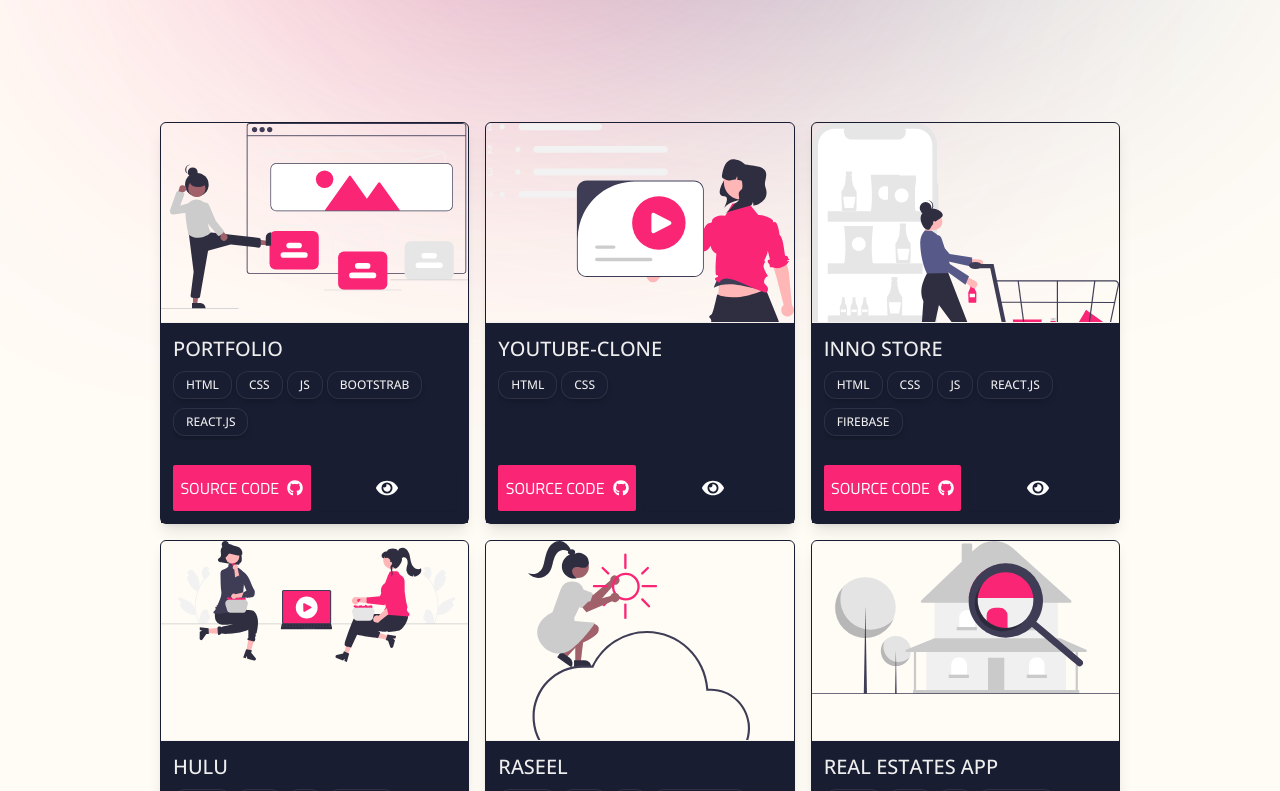
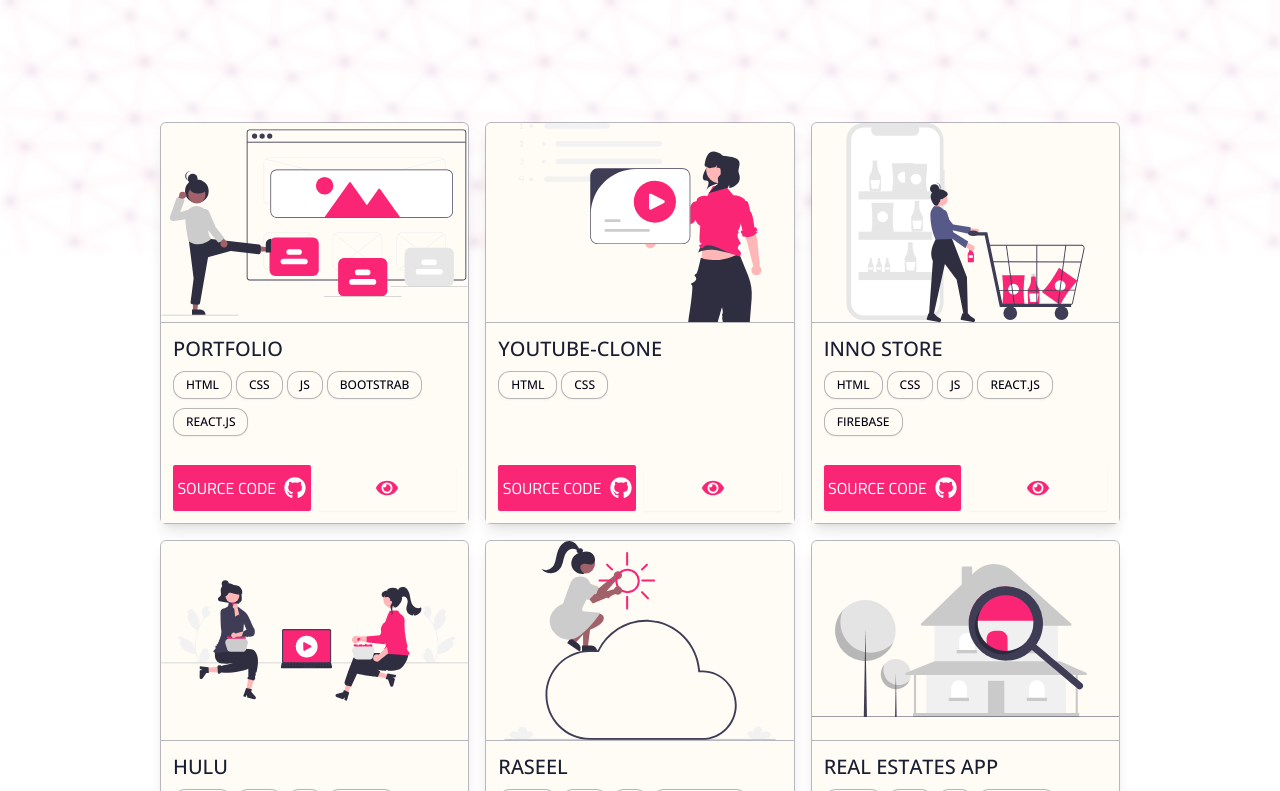
Before and after one commit to YousefAboAisha/Resume, a Next.js app: page /projects in a window 1280 px wide. Shown: the part 549-1340 px from the top of the page. Built offline with nearby package versions, Linux system fonts and the light colour scheme.

Commit message:
Added new background theme patterns & changed card style theme

```diff
--- a/Components/UI/ProjectCard.tsx
+++ b/Components/UI/ProjectCard.tsx
@@ -23,21 +23,23 @@ const ProjectCard = ({
 }: ProjectCardProps) => {
   return (
     <div
-      className="group relative flex flex-col border-background border
+      className="group relative flex flex-col border border-light dark:border-dark
      rounded-md shadow-lg"
     >
-      <div className="w-full border-b border-[#dddddd44] max-h-[200px] h-[200px] overflow-hidden duration-300">
+      <div className="relative w-full border-b border-light dark:border-dark h-[200px] overflow-hidden duration-300 ">
         <CustomImage
           src={src}
           width={200}
           height={200}
           alt={alt}
-          className="w-full rounded-t-md group-hover:scale-110 duration-700"
+          className="w-full h-full rounded-t-md group-hover:scale-110 duration-700 bg-background_light dark:bg-background"
         />
       </div>
 
-      <div className="flex flex-col gap-2 p-3 bg-background">
-        <h2 className="text-xl uppercase font-medium">{title}</h2>
+      <div className="flex flex-col gap-2 p-3 bg-background_light dark:bg-background">
+        <h2 className="text-xl uppercase font-medium text-background dark:text-text_dark">
+          {title}
+        </h2>
 
         <div className="flex flex-row gap-1 flex-wrap h-[70px] overflow-auto">
           {tags.map((elem, index) => {
@@ -49,7 +51,7 @@ const ProjectCard = ({
           <LinkButton
             title="Source code"
             style="w-10/12 rounded-lg"
-            icon={<FaGithub />}
+            icon={<FaGithub size={22} />}
             href={githubLink}
             target="_blank"
           />
@@ -57,7 +59,7 @@ const ProjectCard = ({
           <LinkButton
             title=""
             style="w-2/12 rounded-[12px] bg-transparent border border-primary hover:bg-transparent"
-            icon={<FaEye size={22} />}
+            icon={<FaEye size={22} className="text-primary dark:text-white" />}
             href={liveLink}
             target="_blank"
           />
--- a/Components/UI/SkillCard.tsx
+++ b/Components/UI/SkillCard.tsx
@@ -7,7 +7,7 @@ type SkillCardProps = {
 
 const SkillCard = ({ title, icon }: SkillCardProps) => {
   return (
-    <div className="relative flex flex-col justify-center items-center gap-1 drop-shadow-lg rounded-xl p-4 bg-[#00000013] backdrop-blur-sm border-dark border-[1px] shadow-md hover:shadow-md hover:bg-primary hover:translate-y-2 duration-500 cursor-pointer animate-ShadowPulse text-background dark:text-text_dark ">
+    <div className="relative flex flex-col justify-center items-center gap-1 drop-shadow-lg rounded-xl p-4  border bg-background_light dark:bg-background shadow-md hover:bg-primary hover:translate-y-2 dark:hover:bg-primary dark:hover:translate-y-2 duration-500 cursor-pointer animate-ShadowPulse text-background dark:text-text_dark border-light dark:border-dark ">
       <Image src={icon} width={70} height={70} alt="image" />
       <span className="uppercase font-semibold font-secondary">{title}</span>
     </div>
--- a/Components/UI/Tag.tsx
+++ b/Components/UI/Tag.tsx
@@ -6,7 +6,7 @@ type TagProps = {
 
 function Tag({ title }: TagProps) {
   return (
-    <div className="text-[12px] bg-background font-normal w-fit px-3 py-1 rounded-xl h-fit uppercase shadow-md border border-dark">
+    <div className="text-[12px] dark:bg-background bg-background_light text-text_light dark:text-text_dark  font-normal w-fit px-3 py-1 rounded-xl h-fit uppercase shadow-sm border border-light dark:border-dark">
       {title}
     </div>
   )
--- a/Containers/Contact/Landing.tsx
+++ b/Containers/Contact/Landing.tsx
@@ -13,10 +13,10 @@ const Landing = () => {
           alt="About Image"
           className="animate-HorizentalMove z-10 drop-shadow-md"
         />
-
+        {/*
         <span className="absolute top-[5%] left-[15%] w-[50vh] h-[50vh] rounded-full bg-primary blur-[150px] "></span>
 
-        <span className="absolute bottom-[5%] right-[15%] w-[50vh] h-[50vh] rounded-full bg-secondary blur-[150px]"></span>
+        <span className="absolute bottom-[5%] right-[15%] w-[50vh] h-[50vh] rounded-full bg-secondary blur-[150px]"></span> */}
       </div>
 
       <Heading
--- a/Containers/Projects/Landing.tsx
+++ b/Containers/Projects/Landing.tsx
@@ -13,9 +13,9 @@ const Landing = () => {
           alt="About Image"
           className="animate-HorizentalMove z-10 drop-shadow-md"
         />
-        <span className="absolute top-[5%] left-[15%] w-[50vh] h-[50vh] rounded-full bg-primary blur-[200px] "></span>
+        {/* <span className="absolute top-[5%] left-[15%] w-[50vh] h-[50vh] rounded-full bg-primary blur-[200px] "></span>
 
-        <span className="absolute bottom-[5%] right-[15%] w-[50vh] h-[50vh] rounded-full bg-secondary blur-[200px]"></span>
+        <span className="absolute bottom-[5%] right-[15%] w-[50vh] h-[50vh] rounded-full bg-secondary blur-[200px]"></span> */}
       </div>
 
       <Heading
--- a/pages/_document.tsx
+++ b/pages/_document.tsx
@@ -4,7 +4,7 @@ export default function Document() {
   return (
     <Html lang="en">
       <Head />
-      <body className="bg-background_light dark:bg-background_dark">
+      <body className="relative before:blur-sm before:absolute before:bg-main-pattern bg-blend-saturation before:backdrop-blur-[5px] before:dark:bg-main-pattern2 before:dark:backdrop-blur-[1px] before:z-0 before:w-full before:h-full  before:bg-fixed">
         <Main />
         <NextScript />
       </body>
--- a/tailwind.config.js
+++ b/tailwind.config.js
@@ -63,6 +63,8 @@ module.exports = {
       },
       backgroundImage: {
         "hero-pattern": "url('/technology.jpg')",
+        "main-pattern": "url('/mainPattern.svg')",
+        "main-pattern2": "url('/mainPattern2.svg')",
       },
     },
   },
```
Also changed, not shown: public/mainPattern.svg (added), public/mainPattern2.svg (added).
